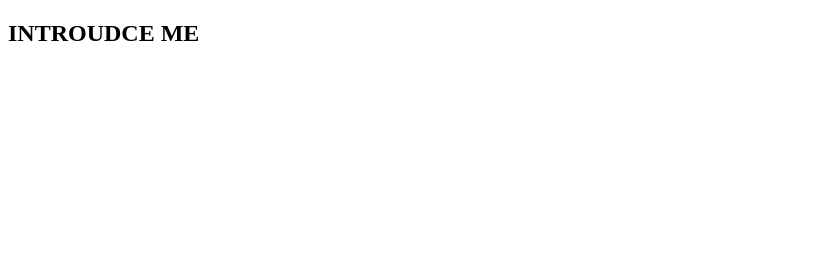
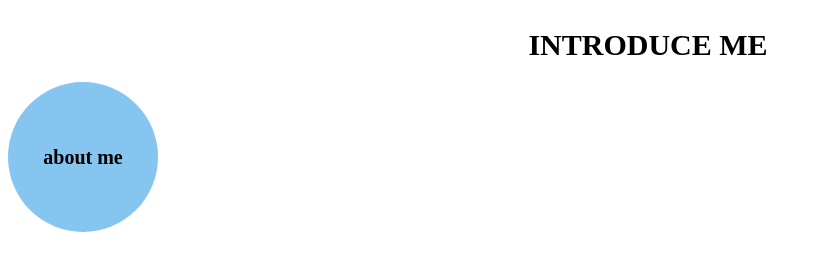
Before and after one commit to jenjen111/Mypage, a plain HTML site: page index.html in a window 1280 px wide. Shown: the whole page, without its empty margins (0-821 px from the left). Drawn offline with Linux system fonts and the light colour scheme.

Commit message:
second commit

```diff
--- a/common.css
+++ /dev/null
@@ -1,2 +0,0 @@
-html, body, main {height: 100%; width: 100%;}
-.h2 {text-align: center;}
--- /dev/null
+++ b/common1.css
@@ -0,0 +1,20 @@
+html, body, main {height: 100%; width: 100%;}
+.intro {
+    text-align: center;
+    font-size: 30px;
+    font-weight: bold;
+    padding: 20px;
+}
+#circle1 {
+    background-color:#86c5ef;
+    width:150px;
+    height:150px;
+    border-radius:75px;
+    text-align:center;
+    margin:0 auto;
+    font-size:20px;
+    font-weight: bold;
+    vertical-align:middle;
+    line-height:150px;
+    position: absolute;
+    }
--- a/index.html
+++ b/index.html
@@ -1,11 +1,16 @@
 <!DOCTYPE html>
 <head>
     <link href="https://cdnjs.cloudflare.com/ajax/libs/font-awesome/5.13.0/css/all.min.css" rel="stylesheet"> <!--CDN 링크 -->
-    <link rel="stylesheet" href="common.css"/>
+    <link rel="stylesheet" href="common1.css"/>
     <script src="index.js" type="text/javascript"></script>
 </head>
 <body>
-<h2> INTROUDCE ME </h2>
+<div class="intro">
+    INTRODUCE ME
+</div>
+<div id="circle1">
+    about me
+</div>
 
 
 </body>
```
